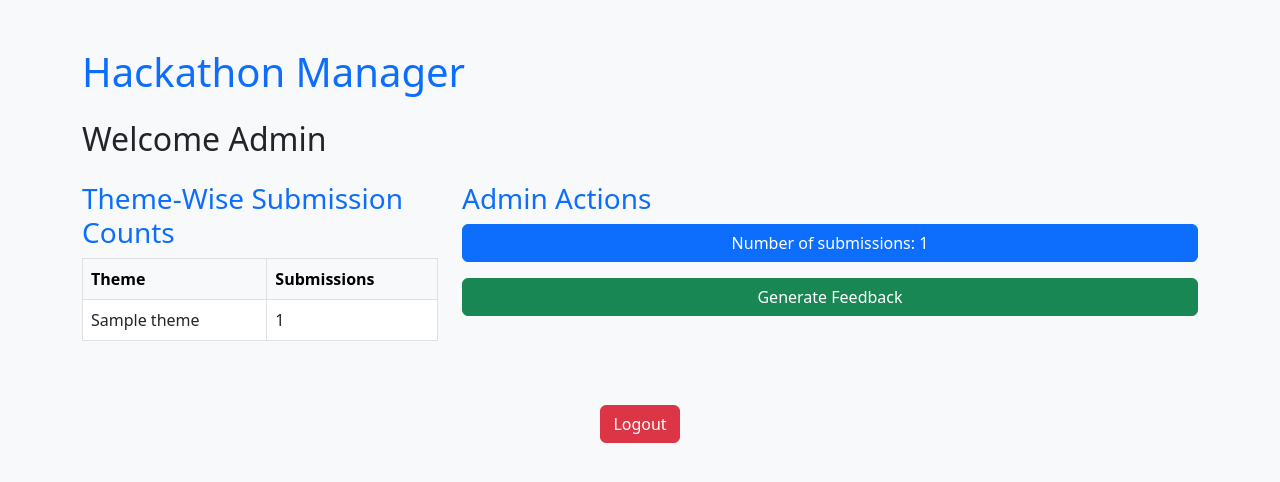
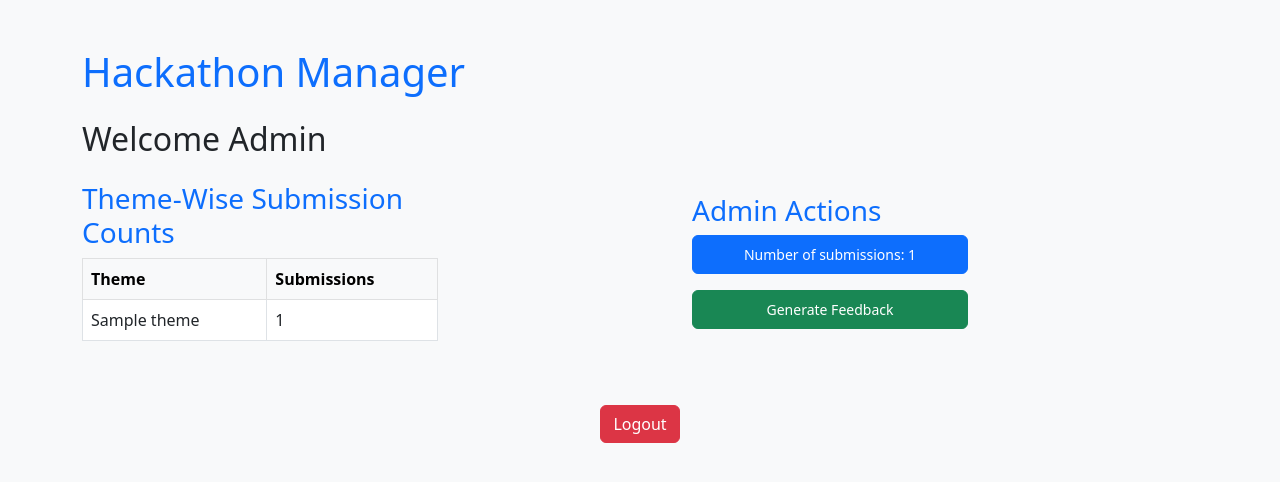
Before and after one commit to maanasaRajaraman/hackathon-manager, a Django app: page /admin_dashboard/ in a window 1280 px wide. Shown: the top 482 px of the page. Run offline with Django 4.2, Linux system fonts and the light colour scheme; a user stored in the database is signed in; tables that the repository leaves empty hold one stand-in row (values such as "Sample post").

Commit message:
Update admin_dashboard.html
size of buttons changed

```diff
--- a/HackathonManager/hackathon/templates/admin_dashboard.html
+++ b/HackathonManager/hackathon/templates/admin_dashboard.html
@@ -5,6 +5,16 @@
     <meta name="viewport" content="width=device-width, initial-scale=1.0">
     <title>Admin Dashboard</title>
     <link href="https://cdn.jsdelivr.net/npm/bootstrap@5.3.0/dist/css/bootstrap.min.css" rel="stylesheet">
+    <style>
+        .action-button {
+            font-size: 0.875rem; /* Smaller font size */
+            padding: 0.5rem 1rem; /* Adjust padding */
+        }
+        .action-container {
+            max-width: 300px; /* Limit the width of the action buttons */
+            margin: auto; /* Center align */
+        }
+    </style>
 </head>
 <body class="bg-light">
     <div class="container py-5">
@@ -34,13 +44,13 @@
             </div>
 
             <!-- Right Section: Admin Actions -->
-            <div class="col-md-8">
+            <div class="col-md-8 action-container">
                 <h3 class="text-primary">Admin Actions</h3>
                 <p>
-                    <a href="/submissions_page/" class="btn btn-primary d-block mb-2">Number of submissions: {{ total_submissions }}</a>
+                    <a href="/submissions_page/" class="btn btn-primary action-button d-block mb-2">Number of submissions: {{ total_submissions }}</a>
                 </p>
                 <p>
-                    <a href="/generate_feedback/" class="btn btn-success d-block">Generate Feedback</a>
+                    <a href="/generate_feedback/" class="btn btn-success action-button d-block">Generate Feedback</a>
                 </p>
             </div>
         </div>
```
